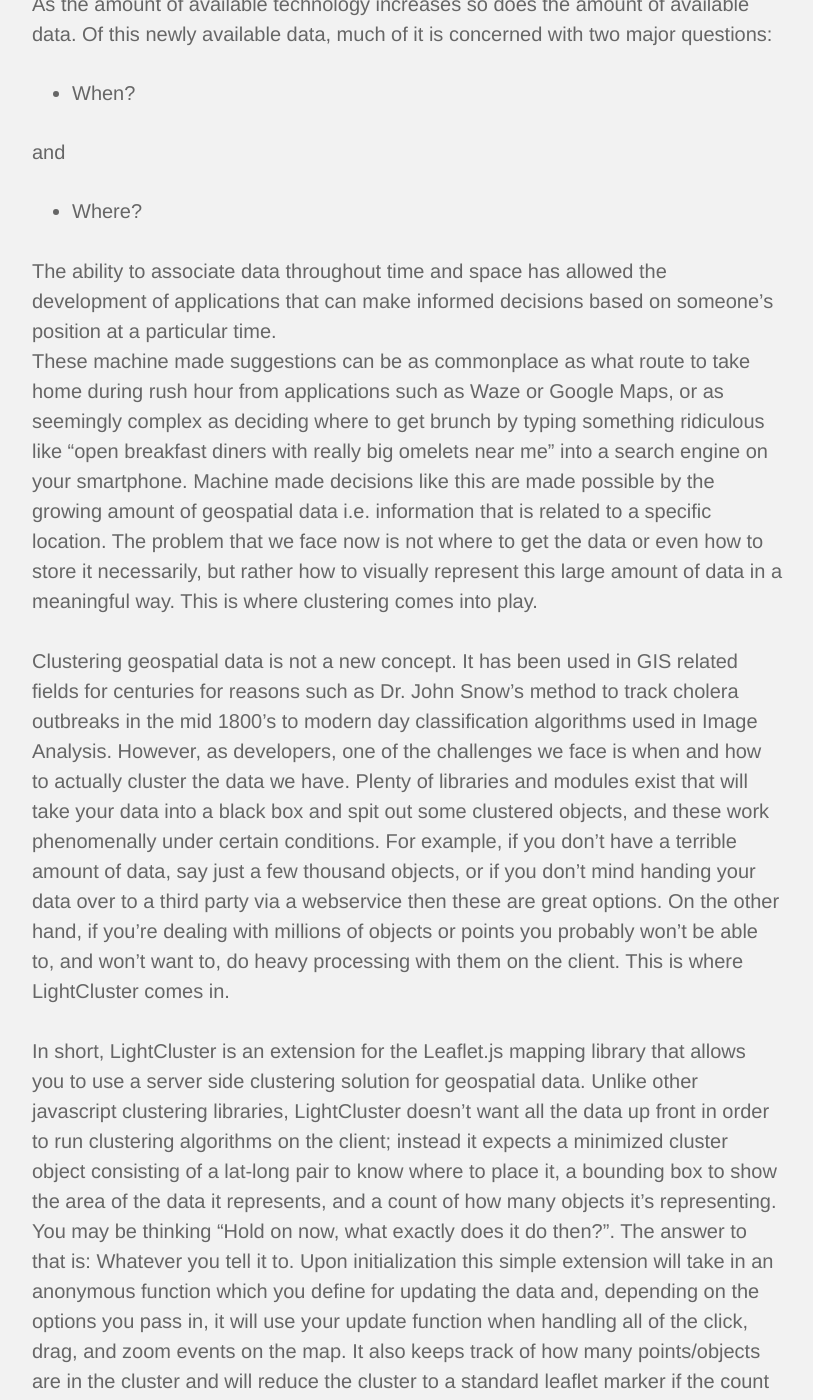
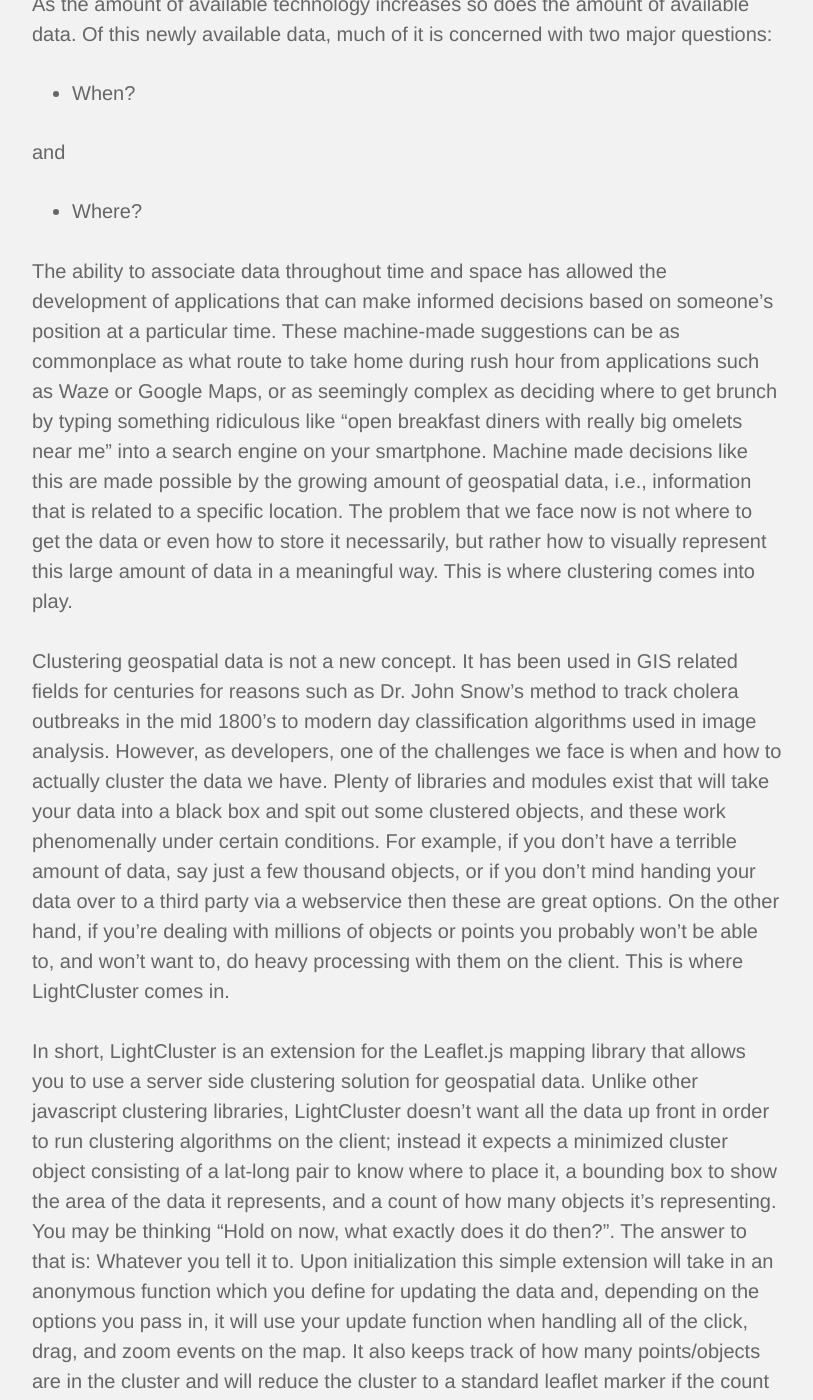
Before and after one commit to timwilliate/engineering-blog, a Jekyll site: the page built from _posts/2015-09-21-leaflet-light-cluster.md, in a window 1280 px wide and 1400 px high, scrolled down 600 px. Shown: the whole window, without its empty margins (233-1046 px from the left). Built offline with Jekyll 4.4.1, drawn with Linux system fonts in a browser that asks for light colours; nearby versions of some CDN libraries; some web fonts are replaced; Markdown is read by kramdown in place of the engine named in the settings; some of the changed text lies outside the part shown.

Commit message:
minor grammar

```diff
--- a/_posts/2015-09-21-leaflet-light-cluster.md
+++ b/_posts/2015-09-21-leaflet-light-cluster.md
@@ -19,16 +19,16 @@
 
 The ability to associate data throughout time and space has allowed the development of applications that can make
 informed decisions based on someone's position at a particular time.
-These machine made suggestions can be as commonplace as what route to take home during rush hour from applications such
+These machine-made suggestions can be as commonplace as what route to take home during rush hour from applications such
 as Waze or Google Maps, or as seemingly complex as deciding where to get brunch by typing something ridiculous like
 "open breakfast diners with really big omelets near me" into a search engine on your smartphone. Machine made decisions
-like this are made possible by the growing amount of geospatial data i.e. information that is related to a specific
+like this are made possible by the growing amount of geospatial data, i.e., information that is related to a specific
 location.  The problem that we face now is not where to get the data or even how to store it necessarily, but rather
 how to visually represent this large amount of data in a meaningful way.  This is where clustering comes into play.
 
 Clustering geospatial data is not a new concept. It has been used in GIS related fields for centuries for reasons
 such as Dr. John Snow's method to track cholera outbreaks in the mid 1800's to modern day classification algorithms
-used in Image Analysis.  However, as developers, one of the challenges we face is when and how to actually cluster the
+used in image analysis.  However, as developers, one of the challenges we face is when and how to actually cluster the
 data we have.  Plenty of libraries and modules exist that will take your data into a black box and spit out some
 clustered objects, and these work phenomenally under certain conditions.  For example, if you don't have a terrible
 amount of data, say just a few thousand objects, or if you don't mind handing your data over to a third party via a
@@ -49,7 +49,7 @@
 where it should be.  Granted, this requires you to develop your own clustering solution in order to generate these
 light weight cluster objects.  The good news is it's not as hard as it sounds.  One extremely simple solution is to use
 [geohash](http://www.movable-type.co.uk/scripts/geohash.html).  Since geohash already represents points/areas in a
-unique way that can be directly related at various amounts of precision most of the work of correlating your data into
+unique way that can be directly related at various amounts of precision, most of the work of correlating your data into
 related geospatial regions is already done.  Since this method is so simple it's actually what I used to generate the
 sample data used in the [demo project](https://github.com/CalebCourier/Leaflet.LightCluster). Of course if you would
 rather use something more traditional or statistical feel free.  Some of the more commonly used clustering algorithms
```
